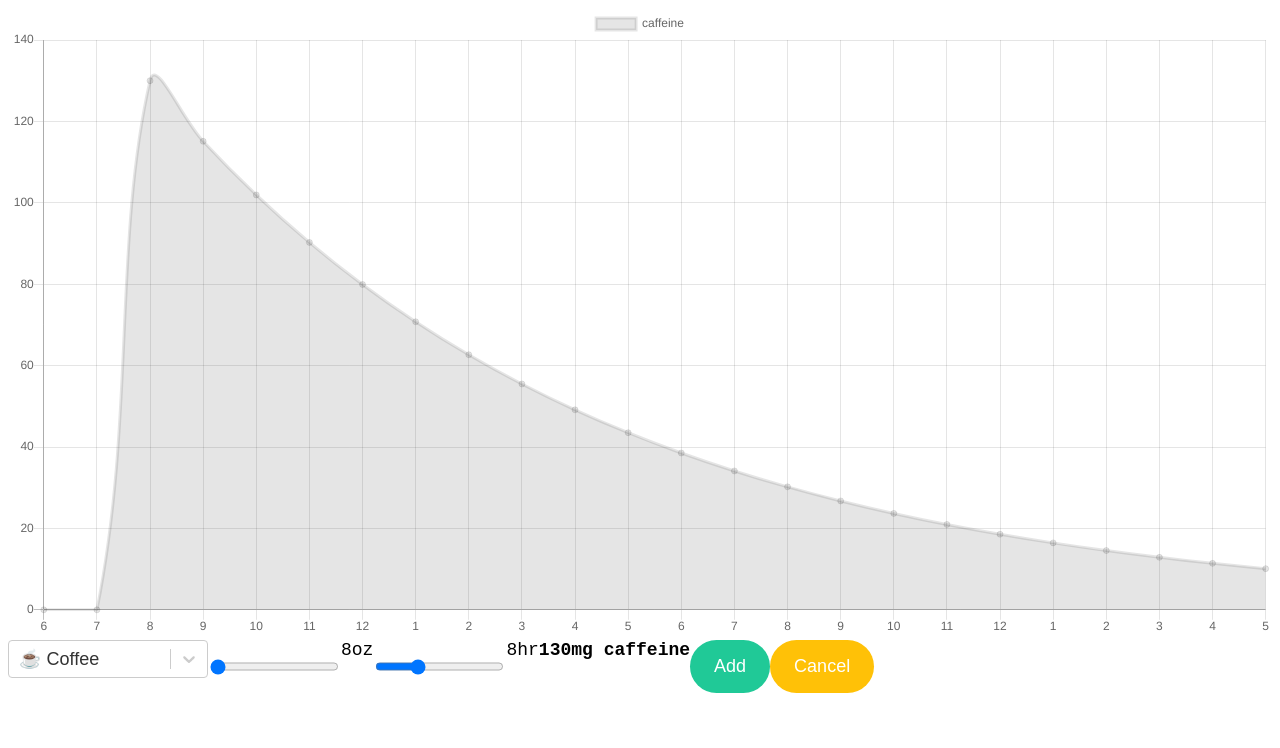
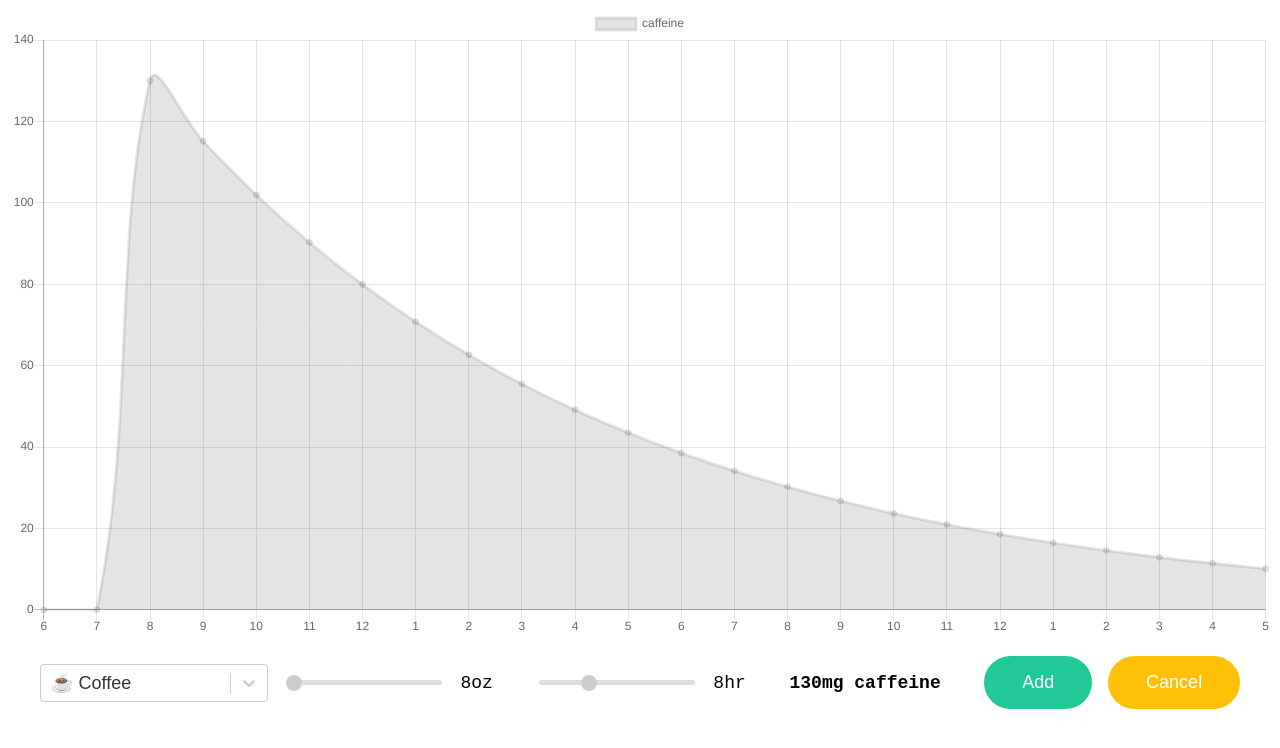
Before and after one commit to scotato/caffeine-calculator, a React (Create React App) app: page / in a window 1280 px wide. Both pictures are taken after a click on the button "Add Drink". Shown: the top 748 px of the page. Built offline with nearby package versions, Linux system fonts and the light colour scheme.

Commit message:
update control styles

```diff
--- a/src/components/App.js
+++ b/src/components/App.js
@@ -4,6 +4,7 @@ import Chart from './Chart'
 
 const GlobalStyle = createGlobalStyle`
   body {
+    font-family: sans-serif;
     font-size: 18px;
   }
 `
--- a/src/components/Chart.js
+++ b/src/components/Chart.js
@@ -1,4 +1,5 @@
 import React, { useState } from 'react'
+import styled from 'styled-components'
 import { DURATIONHOURS } from '../constants'
 import { getDatasets, getHourLabels } from '../helpers'
 import { beverages } from '../data'
@@ -7,6 +8,23 @@ import { Line } from 'react-chartjs-2'
 import Select from './Select'
 import Button from './Button'
 import Range from './Range'
+
+const Controls = styled.div`
+  display: grid;
+  margin-top: 16px;
+  padding: 0 32px;
+  grid-auto-flow: column;
+  grid-column-gap: 16px;
+  align-items: center;
+`
+
+const Beverage = styled.div`
+  display: grid;
+  grid-auto-flow: column;
+  grid-column-gap: 16px;
+  align-items: center;
+  justify-self: flex-start;
+`
 
 const Chart = () => {
   const options = {}
@@ -42,8 +60,9 @@ const Chart = () => {
           datasets: getDatasets(isAdding ? [...drinks, { drink, quantity, hour, id: new Date().getTime() }] : drinks)
         }}
       />
+      <Controls>
         {isAdding ? (
-        <div style={{display: 'flex'}}>
+          <>
             <Select
               value={{value: drink.title, label: `${drink.icon} ${drink.title}`}}
               onChange={option => {
@@ -54,6 +73,7 @@ const Chart = () => {
               options={beverages.map(beverage => (
                 {value: beverage.title, label: `${beverage.icon} ${beverage.title}`}
               ))}
+              menuPlacement="top"
             />
 
             <Range
@@ -81,18 +101,23 @@ const Chart = () => {
 
             <Button onClick={addDrink} type='success'>Add</Button>
             <Button onClick={setDefaults} type='warning'>Cancel</Button>
-        </div>
+          </>
         ) : (
           <>
             {drinks.map(dose => (
-            <>
+              <Beverage>
                 <span>{dose.drink.title} {dose.quantity}oz at {dose.hour}h</span>
                 <Button onClick={() => removeDrink(dose)} type='danger'>x</Button>
-            </>
+              </Beverage>
             ))}
-          <Button onClick={() => setIsAdding(true)} type='info'>Add Drink</Button>
+            <Button
+              onClick={() => setIsAdding(true)}
+              type='info'
+              style={{justifySelf: 'flex-end'}}
+            >Add Drink</Button>
           </>
         )}
+      </Controls>
     </>
   )
 }
--- a/src/components/Range.js
+++ b/src/components/Range.js
@@ -1,5 +1,92 @@
 import styled from 'styled-components'
 
 export default styled.input.attrs({type: 'range'})`
+  -webkit-appearance: none;
+  cursor: pointer;
 
+  &::-webkit-slider-runnable-track {
+    height: 5px;
+    background: #ddd;
+    border: none;
+    border-radius: 3px;
+  }
+
+  &::-webkit-slider-thumb {
+    -webkit-appearance: none;
+    border: none;
+    height: 16px;
+    width: 16px;
+    border-radius: 50%;
+    background: #ccc;
+    margin-top: -5px;
+  }
+
+  &:focus {
+    outline: none;
+  }
+
+  &:focus::-webkit-slider-runnable-track {
+    background: #ccc;
+  }
+
+  &::-moz-range-track {
+    height: 5px;
+    background: #ddd;
+    border: none;
+    border-radius: 3px;
+  }
+
+  &::-moz-range-thumb {
+    border: none;
+    height: 16px;
+    width: 16px;
+    border-radius: 50%;
+    background: goldenrod;
+  }
+
+  /*hide the outline behind the border*/
+  &:-moz-focusring{
+    outline: 1px solid white;
+    outline-offset: -1px;
+  }
+
+  &::-ms-track {
+    height: 5px;
+
+    /*remove bg colour from the track, we'll use ms-fill-lower and ms-fill-upper instead */
+    background: transparent;
+
+    /*leave room for the larger thumb to overflow with a transparent border */
+    border-color: transparent;
+    border-width: 6px 0;
+
+    /*remove default tick marks*/
+    color: transparent;
+  }
+
+  &::-ms-fill-lower {
+    background: #777;
+    border-radius: 10px;
+  }
+
+  &::-ms-fill-upper {
+    background: #ddd;
+    border-radius: 10px;
+  }
+
+  &::-ms-thumb {
+    border: none;
+    height: 16px;
+    width: 16px;
+    border-radius: 50%;
+    background: goldenrod;
+  }
+
+  &:focus::-ms-fill-lower {
+    background: #888;
+  }
+
+  &:focus::-ms-fill-upper {
+    background: #ccc;
+  }
 `
--- a/src/components/Select.js
+++ b/src/components/Select.js
@@ -2,6 +2,5 @@ import Select from 'react-select'
 import styled from 'styled-components'
 
 export default styled(Select)`
-  width: 200px;
-  font-family: sans-serif;
+  min-width: 200px;
 `
```
Lines whose indentation alone changed are shown as unchanged.
